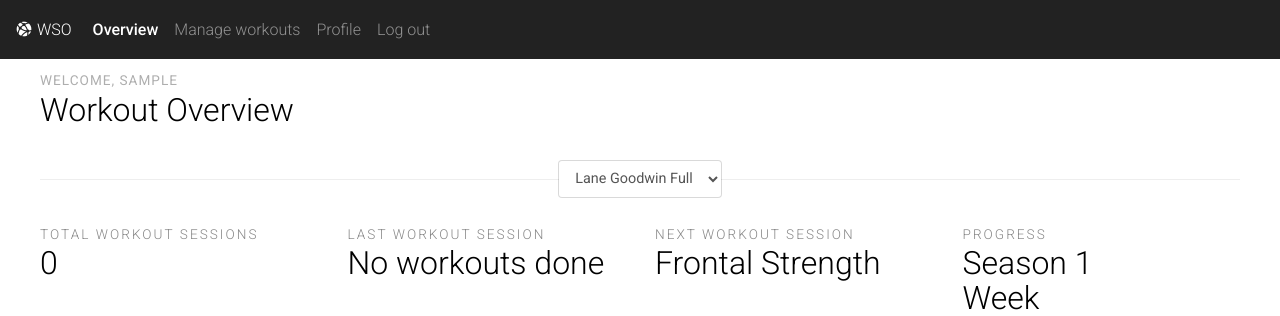
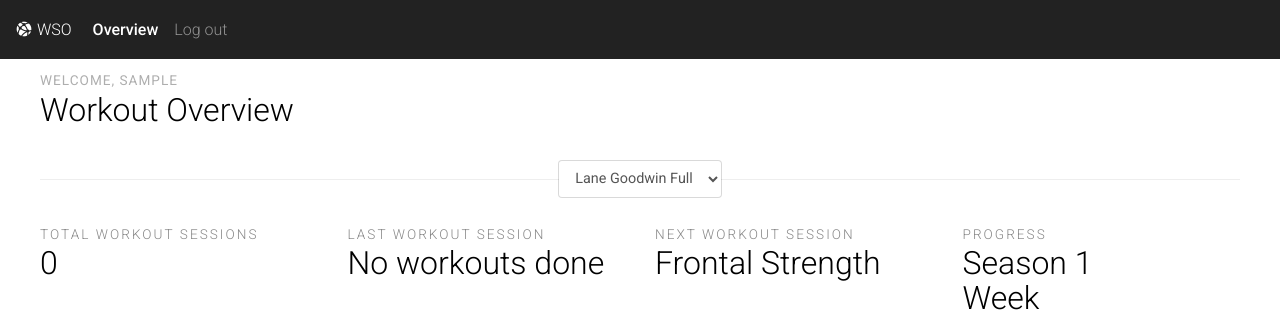
Before and after one commit to jakub-sdlk/WSO, a Flask app: page /stats/ in a window 1280 px wide. Shown: the top 316 px of the page. Run offline with Flask 3, Linux system fonts and the light colour scheme; the visitor is signed in with stand-in values (Sample User, id 1); data comes from the database, SQL or seed files in the repository; data that the repository does not hold is empty; some libraries are stand-ins or nearby versions.

Commit message:
reduce unused links

```diff
--- a/src/auth/auth.py
+++ b/src/auth/auth.py
@@ -129,7 +129,7 @@ def verify_email(token):
                     session['active_schedule_id'] = 1
                 return redirect(url_for('stats.overview', schedule_selector=session['active_schedule_id']))
             else:
-                flash(f"Invalid verification token", category='error')
+                flash("Invalid verification token", category='error')
         else:
             flash("User is already verified", category='error')
     else:
--- a/src/auth/templates/email_sent.html
+++ b/src/auth/templates/email_sent.html
@@ -17,7 +17,6 @@
 <p class="login-card-footer-text">Already a member? <a href="{{url_for('auth.login')}}" id="link-to-login" class="text-reset">Log in here</a>
 </p>
 <nav class="login-card-footer-nav">
-    <a href="#!">Terms of use.</a>
     <a href="#!">Privacy policy</a>
 </nav>
 {% endblock %}
--- a/src/auth/templates/login.html
+++ b/src/auth/templates/login.html
@@ -22,10 +22,9 @@
 {% endblock %}
 
 {% block links %}
-<a href="#!" class="forgot-password-link">Forgot password?</a>
 <p class="login-card-footer-text">Don't have an account? <a href="{{url_for('auth.signup')}}" id="link-to-register" class="text-reset">Register here</a></p>
-<nav class="login-card-footer-nav">
-    <a href="#!">Terms of use.</a>
+
+ <nav class="login-card-footer-nav">
     <a href="#!">Privacy policy</a>
 </nav>
 {% endblock %}
--- a/src/auth/templates/signup.html
+++ b/src/auth/templates/signup.html
@@ -39,7 +39,6 @@
 <p class="login-card-footer-text">Already a member? <a href="{{url_for('auth.login')}}" id="link-to-login" class="text-reset">Log in here</a>
 </p>
 <nav class="login-card-footer-nav">
-    <a href="#!">Terms of use.</a>
     <a href="#!">Privacy policy</a>
 </nav>
 {% endblock %}
--- a/src/stats/stats.py
+++ b/src/stats/stats.py
@@ -47,7 +47,7 @@ def overview():
             flash(f'Please fill in all inputs{date, hours, minutes, seconds}', category='error')
         elif not calculator.next_position:
             flash(
-                f'No more workouts in current schedule. Start a new season or choose another schedule',
+                'No more workouts in current schedule. Start a new season or choose another schedule',
                 category='error'
             )
         else:
--- a/src/stats/templates/statsBase.html
+++ b/src/stats/templates/statsBase.html
@@ -25,9 +25,6 @@
       min-width: 100%;
       *width: 100%;
     }
-
-
-
   </style>
 </head>
 
@@ -51,12 +48,6 @@
       <li class="{% block nav_overview %}{% endblock %}>">
         <!-- nav-item active -->
         <a class="nav-link" href="{{url_for('stats.overview')}}">Overview</a>
-      </li>
-      <li class="{% block nav_manage %}{% endblock %}>">
-        <a class="nav-link" href="../fluid/index.html">Manage workouts</a>
-      </li>
-      <li class="{% block nav_profile %}{% endblock %}>">
-        <a class="nav-link" href="../icon-nav/index.html">Profile</a>
       </li>
       <li class="nav-item">
         <a class="nav-link" href="{{url_for('auth.logout')}}">Log out</a>
@@ -101,26 +92,21 @@
     // execute/clear BS loaders for docs
     $(function () { while (window.BS && window.BS.loader && window.BS.loader.length) { (window.BS.loader.pop())() } })
 
-
-
-
 </script>
 <script type="text/javascript">
       $('#calendar').datepicker({
         autoclose: 'true',
         todayHighlight: 'true',
-        disableTouchKeyboard: 'true',
+        disableTouchKeyboard: 'false',
         endDate: '0d',
         startDate: '-90d',
         todayBtn: 'linked'
 
       });
 
+</script>
 
-
-</script>
-<!-- Script bellow deals with confirm form resubmission bug -->
-
+<!-- Script bellow deals with confirm form resubmission bug --
 <script>
       if (window.history.replaceState) {
         window.history.replaceState(null, null, window.location.href);
@@ -129,28 +115,6 @@
 
 </script>
 
-<!-- Script bellow refreshes the page only once after it is loaded -
-Without it the user must refresh the page manually to update data after adning new session record
--->
-<!--<script type='text/javascript'>-->
-
-<!--(function()-->
-<!--{-->
-<!--  if( window.localStorage )-->
-<!--  {-->
-<!--    if( !localStorage.getItem('firstLoad') )-->
-<!--    {-->
-<!--      localStorage['firstLoad'] = true;-->
-<!--      window.location.reload();-->
-<!--    }-->
-<!--    else-->
-<!--      localStorage.removeItem('firstLoad');-->
-<!--  }-->
-<!--})();-->
-
-
-
-<!--</script>-->
 </body>
 
 </html>
```
